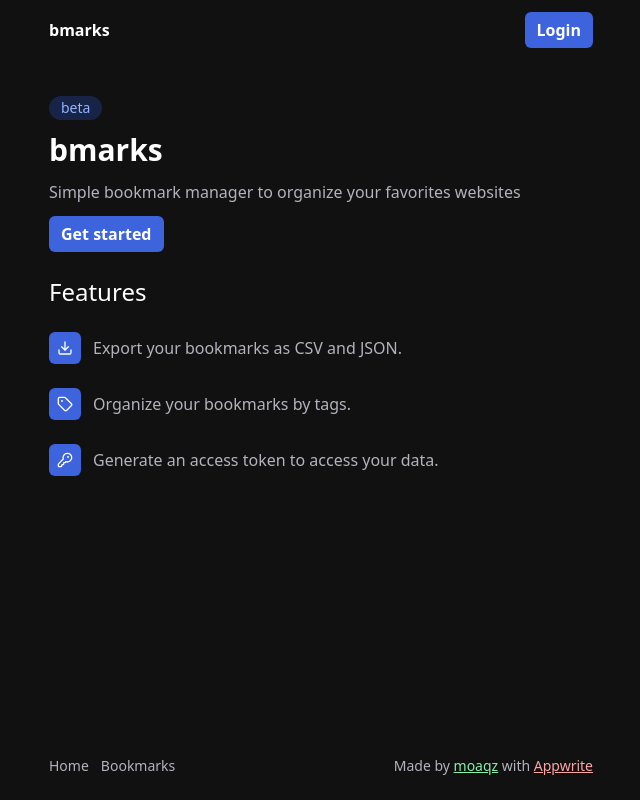
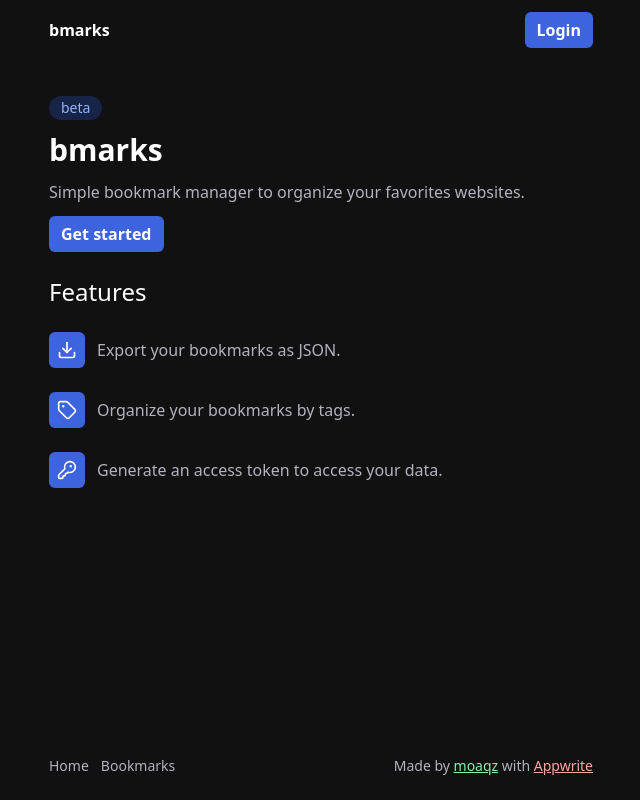
Before and after one commit to moaqz/bmarks, a React (Vite) app: page / in a window 1280 px wide. Shown: the whole page, without its empty margins (319-959 px from the left). Built offline with nearby package versions, Linux system fonts and the light colour scheme; no server answers.

Commit message:
style: increase size of feature icons

```diff
--- a/src/constants/features.ts
+++ b/src/constants/features.ts
@@ -1,7 +1,7 @@
 export const FEATURES = [
   {
     iconName: "download",
-    description: "Export your bookmarks as CSV and JSON.",
+    description: "Export your bookmarks as JSON.",
   },
   {
     iconName: "tag",
--- a/src/views/home.tsx
+++ b/src/views/home.tsx
@@ -10,7 +10,7 @@ export function HomeView() {
         </span>
         <h1 className="text-3xl font-extrabold">bmarks</h1>
         <p className="text-gray-11">
-          Simple bookmark manager to organize your favorites websites
+          Simple bookmark manager to organize your favorites websites.
         </p>
         <div>
           <Link to="/bookmarks" className="button">Get started</Link>
@@ -22,7 +22,7 @@ export function HomeView() {
 
         {FEATURES.map(feature => (
           <div key={feature.iconName} className="flex items-center gap-x-3">
-            <div className="items-center justify-center inline-flex rounded-md bg-blue-9 text-white size-8 px-2">
+            <div className="items-center justify-center inline-flex rounded-md bg-blue-9 text-white size-9">
               <svg width="20" height="20">
                 <use href={`/icons/features.svg#${feature.iconName}`} />
               </svg>
```
